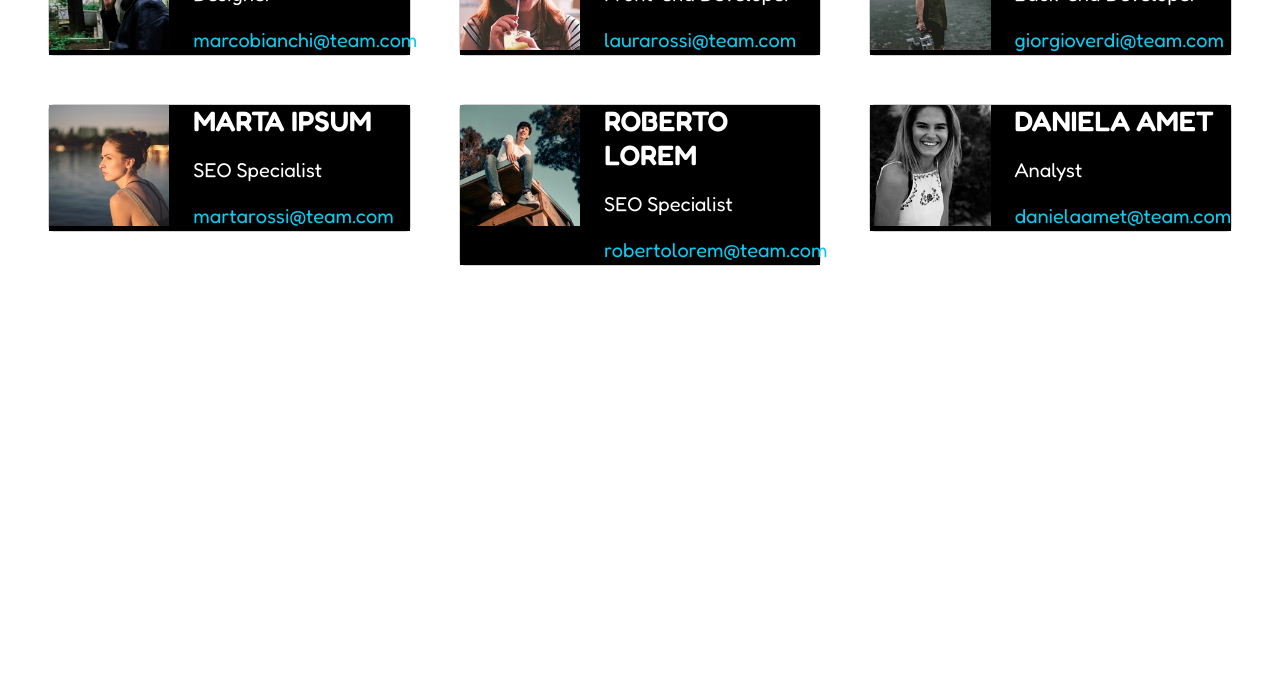
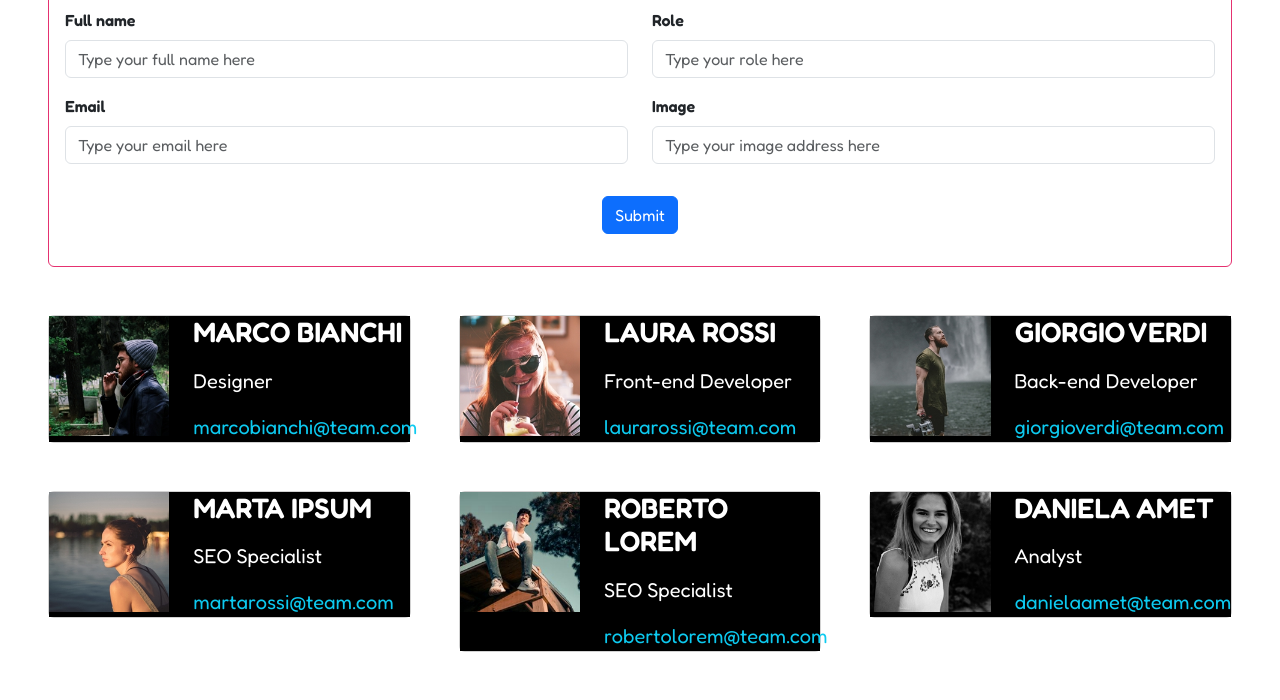
Before and after one commit to GiuseppeColucci95/js-our-team, a plain HTML site: page bonus/index.html in a window 1280 px wide. Shown: the part 400-1100 px from the top of the page. Before the commit the page ends 800 px from the top, so only its background shows below. Drawn offline with nearby package versions, Linux system fonts and the light colour scheme.

Commit message:
add html form in bonus folder

```diff
--- a/bonus/assets/css/style.css
+++ b/bonus/assets/css/style.css
@@ -10,3 +10,10 @@ h1 {
   font-size: 4rem;
   color: var(--h1-color);
 }
+
+#add {
+
+  .card {
+    border-color: var(--h1-color);
+  }
+}
--- a/bonus/index.html
+++ b/bonus/index.html
@@ -18,16 +18,63 @@
 <body>
 
   <div class="container-fluid px-5">
+
+    <section id="title">
       <h1 class="text-center my-5 fw-bold">Meet our Team</h1>
       <p class="text-center fs-4 mb-5">Lorem ipsum dolor sit amet consectetur adipisicing elit. Quod quasi placeat quae
         magnam
         consequatur, non eos,
         accusantium molestiae beatae nobis itaque? Praesentium veritatis labore iusto accusantium tempore reiciendis eos
         aspernatur?</p>
+    </section>
+    <!-- /section -->
+
+    <section id="add">
+      <div class="card p-3 mb-5">
+
+        <h2 class="text-center mb-4">Add a member to our team!</h2>
+        <form action="">
+          <div class="row">
+
+            <div class="col-6">
+              <div class="mb-3 fw-semibold">
+                <label for="name" class="form-label">Full name</label>
+                <input type=" text" class="form-control" name="name" id="name" placeholder="Type your full name here">
+              </div>
+            </div>
+            <div class="col-6">
+              <div class="mb-3 fw-semibold">
+                <label for="role" class="form-label">Role</label>
+                <input type="text" class="form-control" name="role" id="role" placeholder="Type your role here">
+              </div>
+            </div>
+            <div class="col-6">
+              <div class="mb-3 fw-semibold">
+                <label for="email" class="form-label">Email</label>
+                <input type="text" class="form-control" name="email" id="email" placeholder="Type your email here">
+              </div>
+            </div>
+            <div class="col-6">
+              <div class="mb-3 fw-semibold">
+                <label for="image" class="form-label">Image</label>
+                <input type="text" class="form-control" name="image" id="image"
+                  placeholder="Type your image address here">
+              </div>
+            </div>
+            <div class="col text-center my-3">
+              <button type="submit" class="btn btn-primary" href="#">Submit</button>
+
+            </div>
+          </div>
+
+        </form>
+      </div>
+    </section>
+    <!-- /section -->
 
     <section id="cards" class="d-flex gap-5">
 
-      <div class="row g-5">
+      <div class="row g-5 mb-5">
 
       </div>
 
```
Lines whose indentation alone changed are shown as unchanged.
